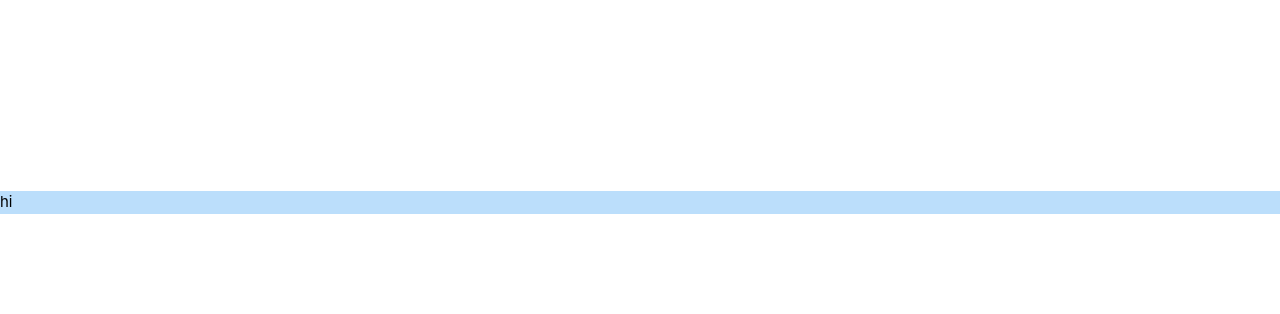
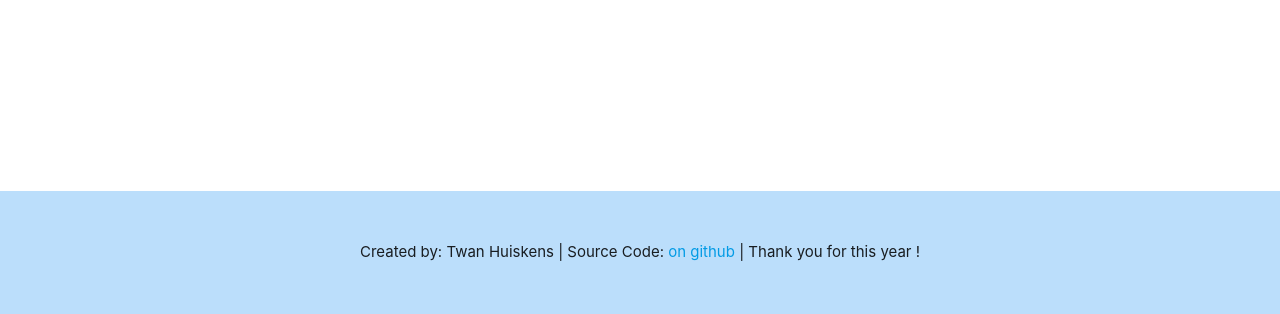
Before and after one commit to twanh/chemEndOfYear, a website: page index.html in a window 1280 px wide. Shown: the part 1809-2123 px from the top of the page. Before the commit the page ends 2023 px from the top, so only its background shows below. Drawn offline with nearby package versions, Linux system fonts and the light colour scheme.

Commit message:
Final styling changes and added footer

```diff
--- a/index.html
+++ b/index.html
@@ -101,8 +101,8 @@
     </div>
   </div>
 
-  <div class="footer">
-    hi
+  <div class="final">
+      Created by: Twan Huiskens | Source Code: <a href="https://github.com/twanh/chemEndOfYear">on github</a> | Thank you for this year !
   </div>
 
   <script src="https://cdnjs.cloudflare.com/ajax/libs/materialize/1.0.0-rc.2/js/materialize.min.js"></script>
--- a/style.css
+++ b/style.css
@@ -157,13 +157,10 @@ body {
 }
 
 /* --------------- */
-/* Footer Styling */
+/* final Styling */
 /* --------------- */
-.footer{
+.final{
   background-color: #bbdefb;
-  color: black;
-}
-.footer-text {
-  font-size: 12px;
+  padding: 50px;
   text-align: center;
 }
```
